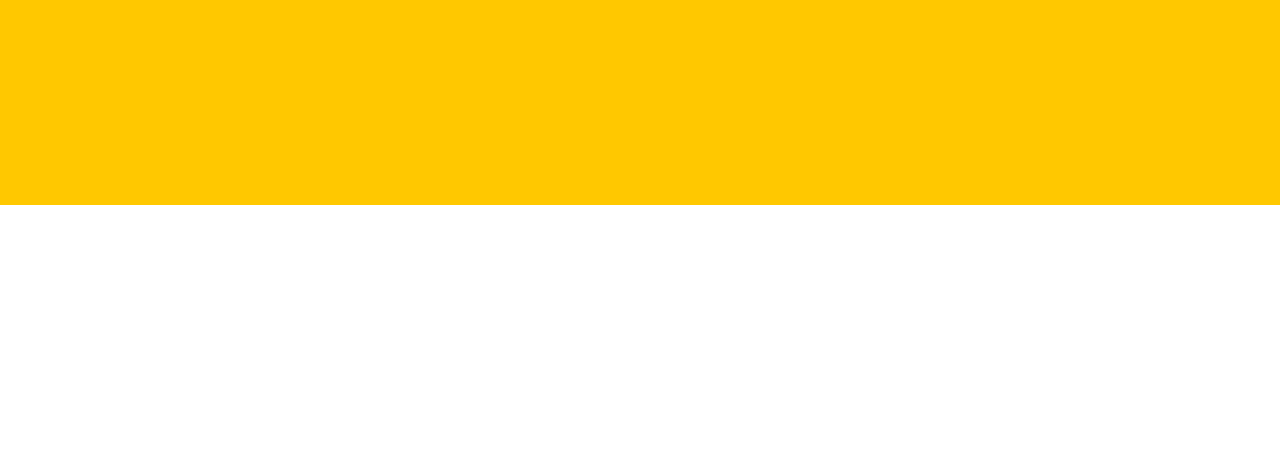
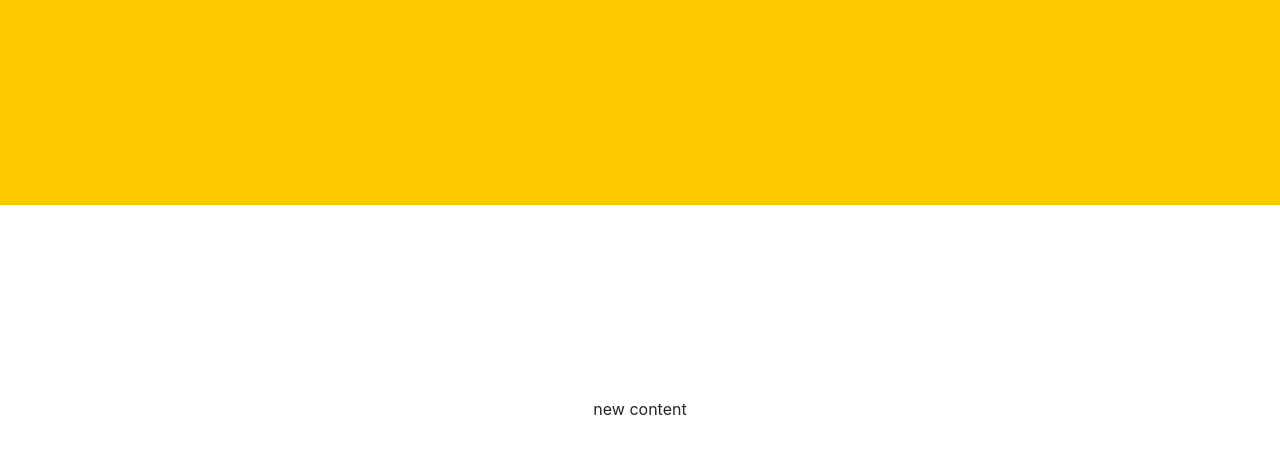
Before and after one commit to corrinmorgan/202corrinmorgan.github.io, a plain HTML site: page list.html in a window 1280 px wide. Shown: the part 323-776 px from the top of the page. Drawn offline with Linux system fonts and the light colour scheme.

Commit message:
trying something

```diff
--- a/list.html
+++ b/list.html
@@ -24,11 +24,9 @@
         </header>
         <!--Here is where the table will be loaded in.  The actual table will be loaded in JavaScript.-->
         <section class="mt-5 text-center">
-            <div id="showDataJSON">
-
+            <div id="showDataJSON"> Nothing Yet
             </div>
         </section>
-    </body>
 
     <script src="list_data.json">
 
@@ -83,4 +81,6 @@
                 divContainer.appendChild(jsonTable);
             });
     </script>
+
+</body>
 </html>
--- a/list_data.json
+++ b/list_data.json
@@ -27,3 +27,5 @@ var table_content = {
 		}
 	]
 }
+
+showDataJSON.innerHTML = 'new content'
```
